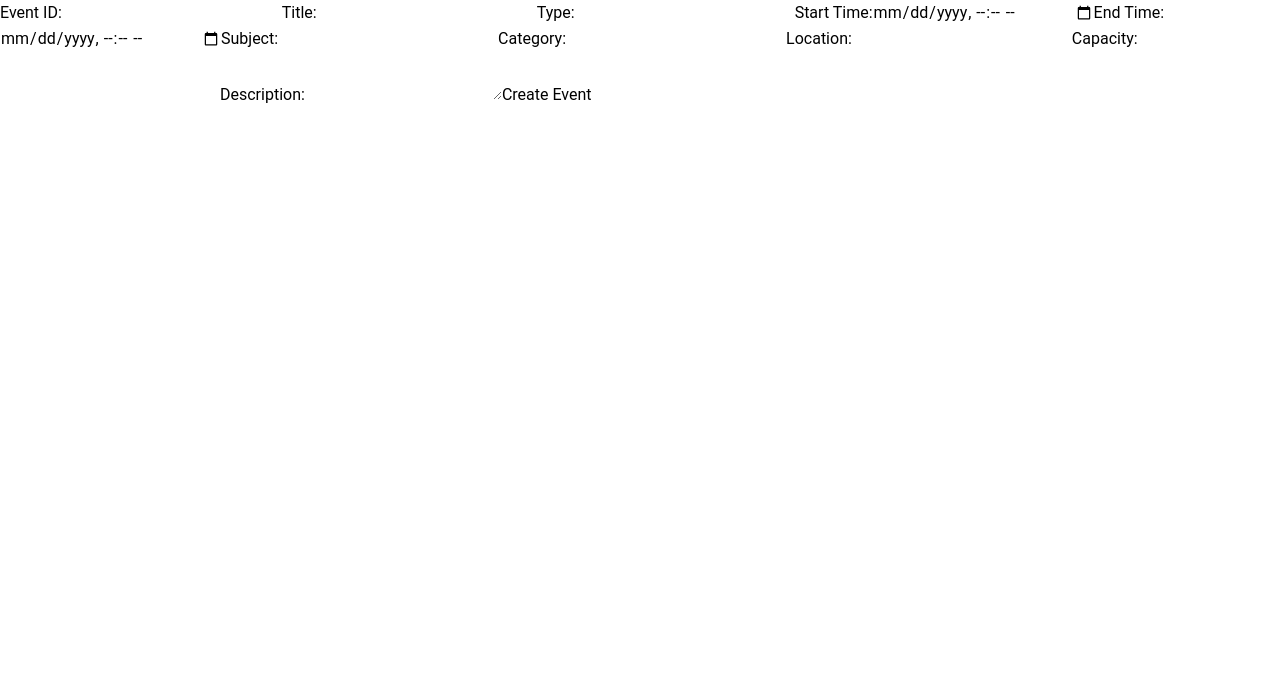
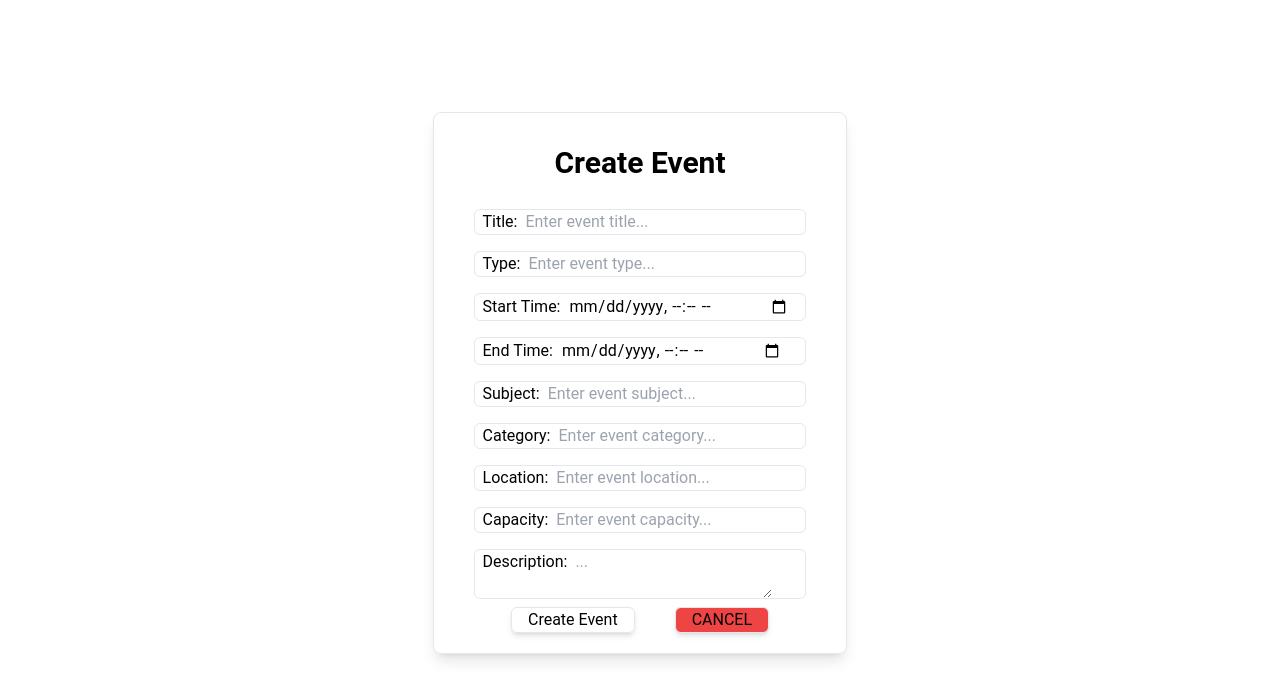
Before and after one commit to jayteylee/event-app, a React (Create React App) app in the folder react-event-app/: page /create-event in a window 1280 px wide. Shown: the top 700 px of the page. Built offline with nearby package versions, Linux system fonts and the light colour scheme.

Commit message:
tidied up UI and completed REST API population on frontend for GET & POST

```diff
--- /dev/null
+++ b/react-event-app/src/components/event-form.jsx
@@ -0,0 +1,90 @@
+import axios from "axios";
+import React, { useState } from "react";
+import { useNavigate } from 'react-router-dom';
+
+function EventForm(props) {
+    const navigate = useNavigate();
+
+    const [title, setTitle] = useState('');
+    const [type, setType] = useState('');
+    const [startTime, setStartTime] = useState('');
+    const [endTime, setEndTime] = useState('');
+    const [subject, setSubject] = useState('');
+    const [category, setCategory] = useState('');
+    const [location, setLocation] = useState('');
+    const [capacity, setCapacity] = useState('');
+    const [description, setDescription] = useState('');
+
+    const handleSubmit = async (e) => {
+        e.preventDefault();
+        await axios.post("http://localhost:8080/events", {
+            title: title,
+            type: type,
+            startTime: startTime,
+            endTime: endTime,
+            subject: subject,
+            category: category,
+            location: location,
+            capacity: capacity,
+            description: description
+        });
+        navigate('/events');
+    };
+
+    const onCancelClick = (e) => {
+        e.preventDefault()
+        navigate('/events');
+    }
+    return (
+        <div className="w-full h-full flex justify-center mt-28">
+                <div className="border rounded-lg shadow-lg flex flex-col justify-center">
+                    <h2 className="text-3xl font-bold text-center mt-8">Create Event</h2>
+                    <div className="">
+                        <form onSubmit={(e) => handleSubmit(e)} className="flex flex-col justify-center px-10 py-5">
+                            <label className="my-2 border rounded-md px-2">
+                                Title:
+                                <input className="mx-2" type="text" placeHolder="Enter event title..." value={title} onChange={(e) => setTitle(e.target.value)} />
+                            </label>
+                            <label className="my-2 border rounded-md px-2">
+                                Type:
+                                <input className="mx-2" type="text" placeHolder="Enter event type..." value={type} onChange={(e) => setType(e.target.value)} />
+                            </label>
+                            <label className="my-2 border rounded-md px-2">
+                                Start Time:
+                                <input className="mx-2" type="datetime-local" placeHolder="Enter event start time..." value={startTime} onChange={(e) => setStartTime(e.target.value)} />
+                            </label>
+                            <label className="my-2 border rounded-md px-2">
+                                End Time:
+                                <input className="mx-2" type="datetime-local" placeHolder="Enter event end time..." value={endTime} onChange={(e) => setEndTime(e.target.value)} />
+                            </label>
+                            <label className="my-2 border rounded-md px-2">
+                                Subject:
+                                <input className="mx-2" type="text" placeHolder="Enter event subject..." value={subject} onChange={(e) => setSubject(e.target.value)} />
+                            </label>
+                            <label className="my-2 border rounded-md px-2">
+                                Category:
+                                <input className="mx-2" type="text" placeHolder="Enter event category..." value={category} onChange={(e) => setCategory(e.target.value)} />
+                            </label>
+                            <label className="my-2 border rounded-md px-2">
+                                Location:
+                                <input className="mx-2" type="text" placeHolder="Enter event location..." value={location} onChange={(e) => setLocation(e.target.value)} />
+                            </label>
+                            <label className="my-2 border rounded-md px-2">
+                                Capacity:
+                                <input className="mx-2" type="number" placeHolder="Enter event capacity..." value={capacity} onChange={(e) => setCapacity(e.target.value)} />
+                            </label>
+                            <label className="flex justify-start my-2 border rounded-md px-2">
+                                Description:
+                                <textarea className="mx-2" value={description} placeHolder="..." onChange={(e) => setDescription(e.target.value)} />
+                            </label>
+                            <div className="flex flex-row justify-center">
+                                <button type="submit" className="mx-5 px-4 rounded-md border shadow-md hover:bg-yellow-100">Create Event</button>
+                                <button onClick={onCancelClick} className="mx-5 px-4 rounded-md border shadow-md bg-red-500 hover:bg-red-900">CANCEL</button>
+                            </div>
+                        </form>
+                    </div>
+            </div>
+
+        </div>
+    )
+} export default EventForm;
--- a/react-event-app/src/pages/Create-Event/index.jsx
+++ b/react-event-app/src/pages/Create-Event/index.jsx
@@ -1,69 +1,7 @@
-import { useState } from "react";
-import { useNavigate } from "react-router-dom";
+import EventForm from "../../components/event-form";
 
 function CreateEvent() {
-    const [eventID, setEventID] = useState('');
-    const [title, setTitle] = useState('');
-    const [type, setType] = useState('');
-    const [startTime, setStartTime] = useState('');
-    const [endTime, setEndTime] = useState('');
-    const [subject, setSubject] = useState('');
-    const [category, setCategory] = useState('');
-    const [location, setLocation] = useState('');
-    const [capacity, setCapacity] = useState('');
-    const [description, setDescription] = useState('');
-
-    const navigate = useNavigate();
-
-    const handleSubmit = (event) => {
-      event.preventDefault();
-      console.log(`Event ID: ${eventID} Title: ${title} Type: ${type} Start Time: ${startTime} End Time: ${endTime} Subject: ${subject} Category: ${category} Location: ${location} Capacity: ${capacity} Description: ${description}`);
-      navigate('/events');
-      // Perform form submission logic here
-    };
     return (
-        <form onSubmit={handleSubmit}>
-            <label>
-                Event ID:
-                <input type="text" value={eventID} onChange={(e) => setEventID(e.target.value)} />
-            </label>
-            <label>
-                Title:
-                <input type="text" value={title} onChange={(e) => setTitle(e.target.value)} />
-            </label>
-            <label>
-                Type:
-                <input type="text" value={type} onChange={(e) => setType(e.target.value)} />
-            </label>
-            <label>
-                Start Time:
-                <input type="datetime-local" value={startTime} onChange={(e) => setStartTime(e.target.value)} />
-            </label>
-            <label>
-                End Time:
-                <input type="datetime-local" value={endTime} onChange={(e) => setEndTime(e.target.value)} />
-            </label>
-            <label>
-                Subject:
-                <input type="text" value={subject} onChange={(e) => setSubject(e.target.value)} />
-            </label>
-            <label>
-                Category:
-                <input type="text" value={category} onChange={(e) => setCategory(e.target.value)} />
-            </label>
-            <label>
-                Location:
-                <input type="text" value={location} onChange={(e) => setLocation(e.target.value)} />
-            </label>
-            <label>
-                Capacity:
-                <input type="number" value={capacity} onChange={(e) => setCapacity(e.target.value)} />
-            </label>
-            <label>
-                Description:
-                <textarea value={description} onChange={(e) => setDescription(e.target.value)} />
-            </label>
-            <button type="submit">Create Event</button>
-        </form>
+        <EventForm></EventForm>
     )
 } export default CreateEvent;
--- a/react-event-app/src/pages/Events/index.jsx
+++ b/react-event-app/src/pages/Events/index.jsx
@@ -25,50 +25,50 @@ function Events() {
     }
     return (
         <div className='w-screen h-screen'>
-            <div className='relative flex flex-col h-full'>
                 <HeaderSection></HeaderSection>
-                <div className='h-full w-full flex flex-col'>
-                    <Navigation></Navigation>
-                    <button value="create-event" type="button" onClick={handleClick} className="font-poppins text-blue-900 mx-2">Create Event</button>
-                    <table>
-                        <thead>
-                            <tr>
-                                <th>Event ID</th>
-                                <th>Title</th>
-                                <th>Type</th>
-                                <th>Start Time</th>
-                                <th>End Time</th>
-                                <th>Subject</th>
-                                <th>Category</th>
-                                <th>Location</th>
-                                <th>Capacity</th>
-                                <th>Description</th>
-                            </tr>
-                        </thead>
+                <Navigation></Navigation>
+                    <table className="table-auto relative shadow-lg rounded-lg overflow-hidden">
+                        <tr>
+                            <th className="bg-blue-100 border border-black text-left px-8 py-4">Event ID</th>
+                            <th className="bg-blue-100 border border-black text-left px-8 py-4">Title</th>
+                            <th className="bg-blue-100 border border-black text-left px-8 py-4">Type</th>
+                            <th className="bg-blue-100 border border-black text-left px-8 py-4">Start Time</th>
+                            <th className="bg-blue-100 border border-black text-left px-8 py-4">End Time</th>
+                            <th className="bg-blue-100 border border-black text-left px-8 py-4">Subject</th>
+                            <th className="bg-blue-100 border border-black text-left px-8 py-4">Category</th>
+                            <th className="bg-blue-100 border border-black text-left px-8 py-4">Location</th>
+                            <th className="bg-blue-100 border border-black text-left px-8 py-4">Capacity</th>
+                            <th className="bg-blue-100 border border-black text-left px-8 py-4">Description</th>
+                            <th className="bg-blue-100 border border-black text-center px-8 py-4">Change</th>
+                        </tr>
                         <tbody>
                             {
-                                events.map((event, index) => (
+                                events.map((event) => (
                                     <tr>
-                                    <th scrope="row" key = {index}>{index+1}</th>
-                                    <td>{event.eventID}</td>
-                                    <td>{event.title}</td>
-                                    <td>{event.type}</td>
-                                    <td>{event.startTime}</td>
-                                    <td>{event.endTime}</td>
-                                    <td>{event.subject}</td>
-                                    <td>{event.category}</td>
-                                    <td>{event.location}</td>
-                                    <td>{event.capacity}</td>
-                                    <td>{event.description}</td>
-                                </tr>
+                                        <td className="border px-8 py-4">{event.eventID}</td>
+                                        <td className="border px-8 py-4">{event.title}</td>
+                                        <td className="border px-8 py-4">{event.type}</td>
+                                        <td className="border px-8 py-4">{event.startTime}</td>
+                                        <td className="border px-8 py-4">{event.endTime}</td>
+                                        <td className="border px-8 py-4">{event.subject}</td>
+                                        <td className="border px-8 py-4">{event.category}</td>
+                                        <td className="border px-8 py-4">{event.location}</td>
+                                        <td className="border px-8 py-4">{event.capacity}</td>
+                                        <td className="border px-8 py-4">{event.description}</td>
+                                        <div className="flex flex-row justify-center items-center border px-8 py-4">
+                                            <button className="px-6 py-1 mx-5 rounded-md shadow-md hover:bg-yellow-100">EDIT</button>
+                                            <button className="px-6 py-1 mx-5 rounded-md shadow-md bg-red-500 hover:bg-red-900">DELETE</button>
+                                        </div>
+                                    </tr>
+
                                 ))
                             }
 
                         </tbody>
                     </table>
+                <div className="flex flex-row justify-center h-10 my-7">
+                    <button value="create-event" type="button" onClick={handleClick} className="justify-center w-2/12 border shadow-md font-poppins text-blue-900 mx-2">Create Event</button>
                 </div>
-
             </div>
-        </div>
     )
 } export default Events;
```
Also changed, not shown: 1 other file (tests, documents, lock files or other folders).
